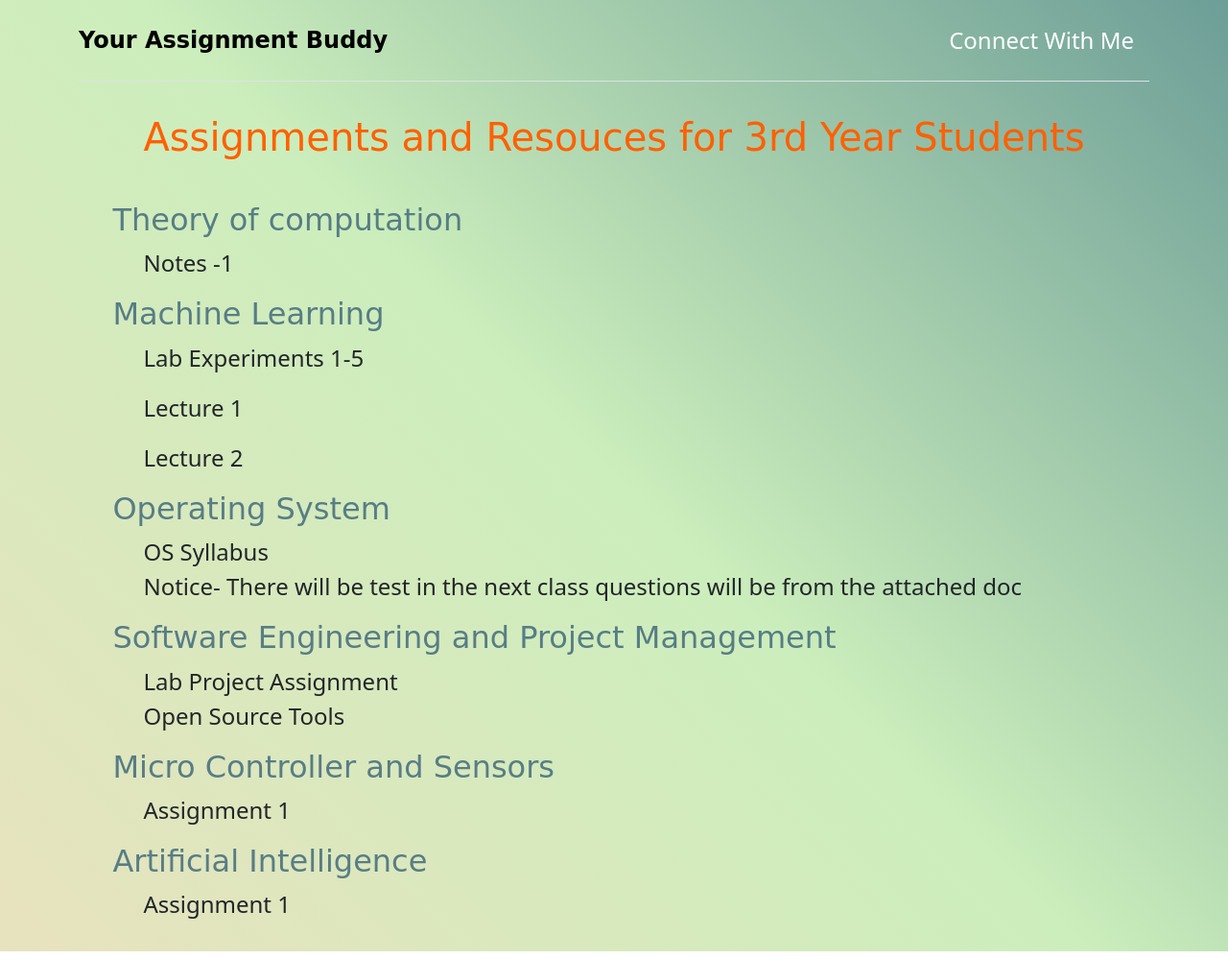
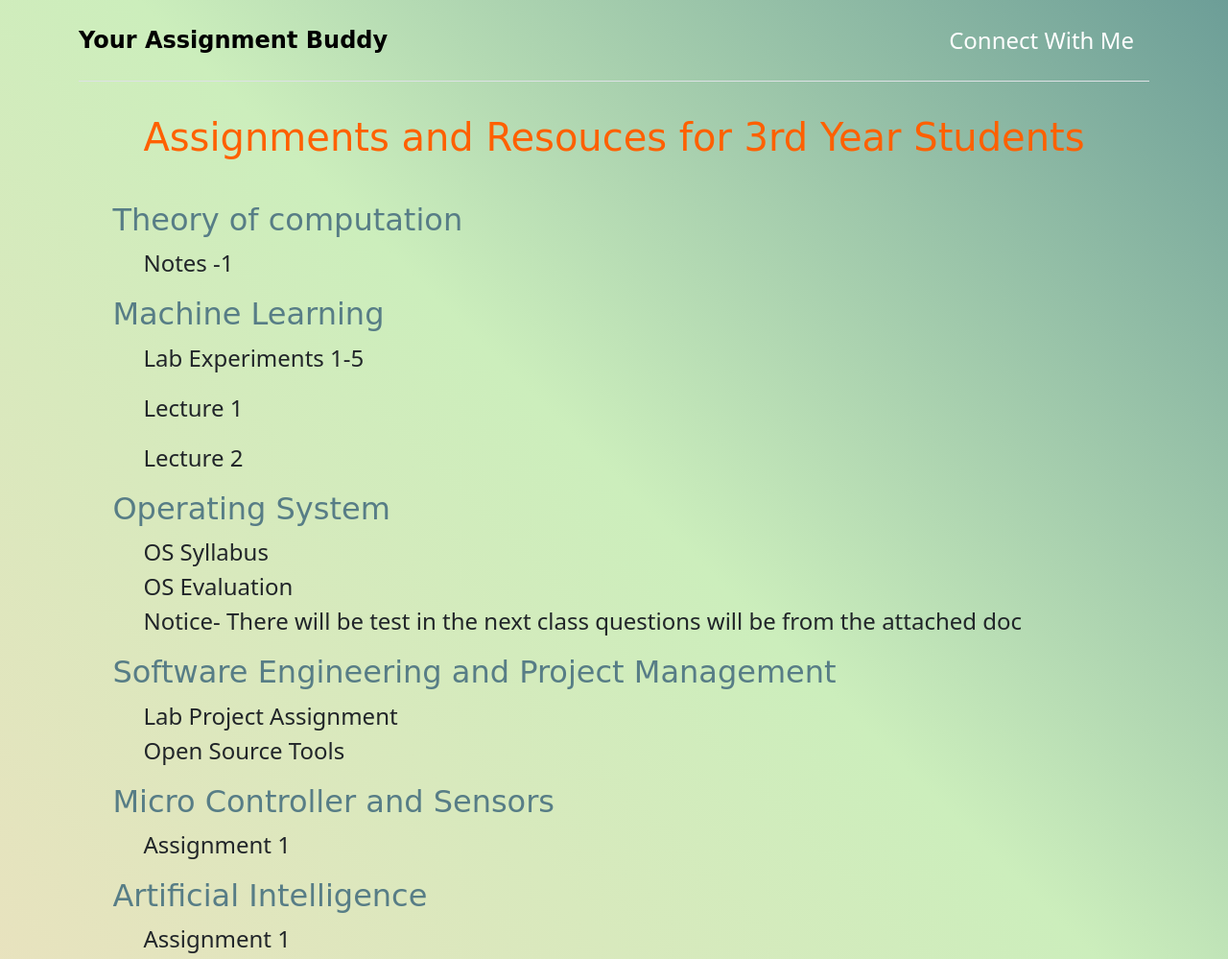
Before and after one commit to 21AryanK/Your_Assignment_Buddy, a plain HTML site: page index.html in a window 1280 px wide. Shown: the top 999 px of the page at 96% size. Drawn offline with nearby package versions, Linux system fonts and the light colour scheme; a web font is replaced by a local one.

Commit message:
Update index.html

```diff
--- a/index.html
+++ b/index.html
@@ -69,6 +69,9 @@
                     <a href="https://docs.google.com/document/d/1Jq_-YU7aDho849eJdbFbHUZ4flQvRG9X/edit?usp=sharing&ouid=100401859527637518118&rtpof=true&sd=true">
                         <li>OS Syllabus</li>
                     </a>
+                    <a href="https://drive.google.com/file/d/1rq-P7yJaVzvJkgYUkIo96h_KfY5spyL5/view?usp=sharing">
+                        <li>OS Evaluation</li>
+                    </a>
                     <a href="https://docs.google.com/document/d/1kh3ZS88dvostHE_VKtbGj8b-TG-oodI1/edit?usp=sharing&ouid=100401859527637518118&rtpof=true&sd=true">
                         <li>Notice- There will be test in the next class questions will be from the attached doc</li>
                     </a>
```
